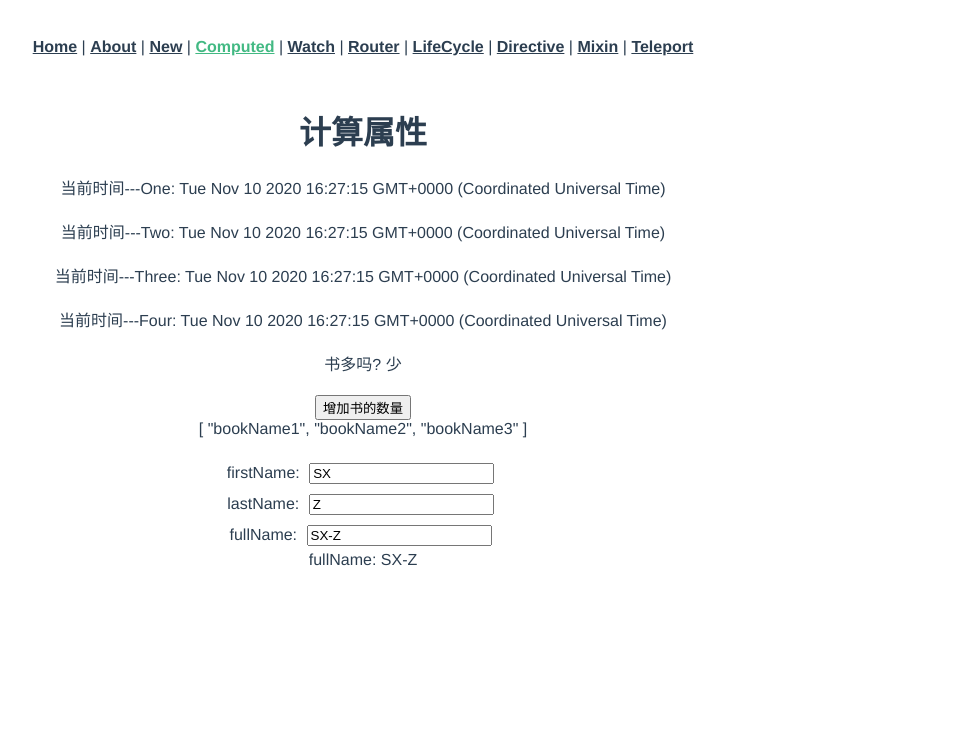
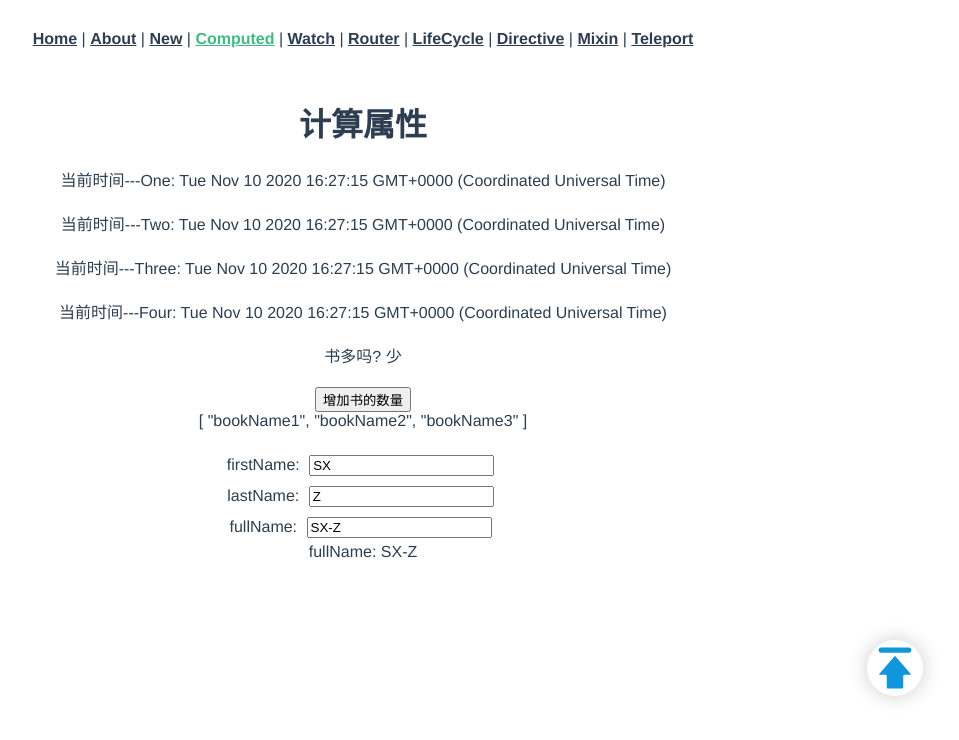
Before and after one commit to ZSX-DB/Vue3.0-First-Demo, a Vue app: page /computed in a window 1280 px wide. Shown: the top 740 px of the page, without its empty margins (277-1236 px from the left). Built offline with nearby package versions, Linux system fonts and the light colour scheme.

Commit message:
Add BackTop

```diff
--- a/public/index.css
+++ b/public/index.css
@@ -1,3 +1,12 @@
+body{
+    margin: 0;
+    padding: 0;
+}
+
+#top {
+    position: relative;
+}
+
 #msg {
     position: relative;
 }
--- a/public/index.html
+++ b/public/index.html
@@ -13,6 +13,7 @@
     <strong>We're sorry but <%= htmlWebpackPlugin.options.title %> doesn't work properly without JavaScript enabled.
         Please enable it to continue.</strong>
 </noscript>
+<div id="top"></div>
 <div id="msg"></div>
 <div id="app"></div>
 <!-- built files will be auto injected -->
--- /dev/null
+++ b/src/components/BackTop.vue
@@ -0,0 +1,55 @@
+<template>
+    <teleport to="#top">
+        <div id="top-block"></div>
+        <div class="center icon-box" @click="backTop">
+            <svg class="icon" viewBox="0 0 1025 1024" xmlns="http://www.w3.org/2000/svg" width="200" height="200">
+                <path d="M533.204945 247.840277c-11.435995-13.314876-30.184888-13.314876-41.620883 0l-342.378861 399.573165c-11.435995 13.319992-6.434858 24.25659 11.19346 24.25659l128.001279 0c17.621155 0 31.995203 14.379165 31.995203 32.007483l0 256.048609c0 17.626271 14.378142 32.00339 32.001343 32.00339l320.002175 0c17.628318 0 31.996226-14.378142 31.996226-32.00339L704.394887 703.678539c0-17.629342 14.376095-32.007483 32.005437-32.007483l127.999232 0c17.621155 0 22.624339-10.937621 11.185273-24.25659L533.204945 247.840277z"
+                      p-id="3331" fill="#1296db"></path>
+                <path d="M192.395911 159.573836l640.002303 0c35.375346 0 64.00064-28.633481 64.00064-64.011897 0-35.382509-28.625294-64.011897-64.00064-64.011897l-640.002303 0c-35.371252 0-63.99757 28.629387-63.99757 64.011897C128.398341 130.940356 157.023635 159.573836 192.395911 159.573836z"
+                      fill="#1296db"/>
+            </svg>
+        </div>
+    </teleport>
+</template>
+
+<script>
+    export default {
+        name: "BackTop",
+        setup() {
+            const backTop = () => {
+                document.querySelector('#top-block').scrollIntoView({
+                    behavior: 'smooth',
+                    block: 'start'
+                })
+            }
+            return{
+                backTop
+            }
+        }
+    }
+</script>
+
+<style scoped>
+    .center {
+        display: flex;
+        align-items: center;
+        justify-content: center;
+    }
+
+    .icon-box {
+        position: fixed;
+        top: 80vh;
+        right: 80px;
+        width: 56px;
+        height: 56px;
+        border-radius: 50%;
+        box-shadow: 0 0 20px 0 rgba(0, 0, 0, 0.2);
+        background-color: #fff;
+        cursor: pointer;
+    }
+
+    .icon {
+        width: 44px;
+        height: 44px;
+    }
+</style>
--- a/src/views/Computed.vue
+++ b/src/views/Computed.vue
@@ -39,6 +39,7 @@
         </label><br>
         fullName: {{ getFullName() }}
     </div>
+    <BackTop />
 </template>
 
 <script>
--- a/src/views/Home.vue
+++ b/src/views/Home.vue
@@ -3,6 +3,7 @@
         <img alt="Vue logo" src="../assets/logo.png">
         <HelloWorld msg="Welcome to Your Vue.js App"/>
     </div>
+    <BackTop />
 </template>
 
 <script>
```
Also changed, not shown: src/main.js (+7 -2 lines).
